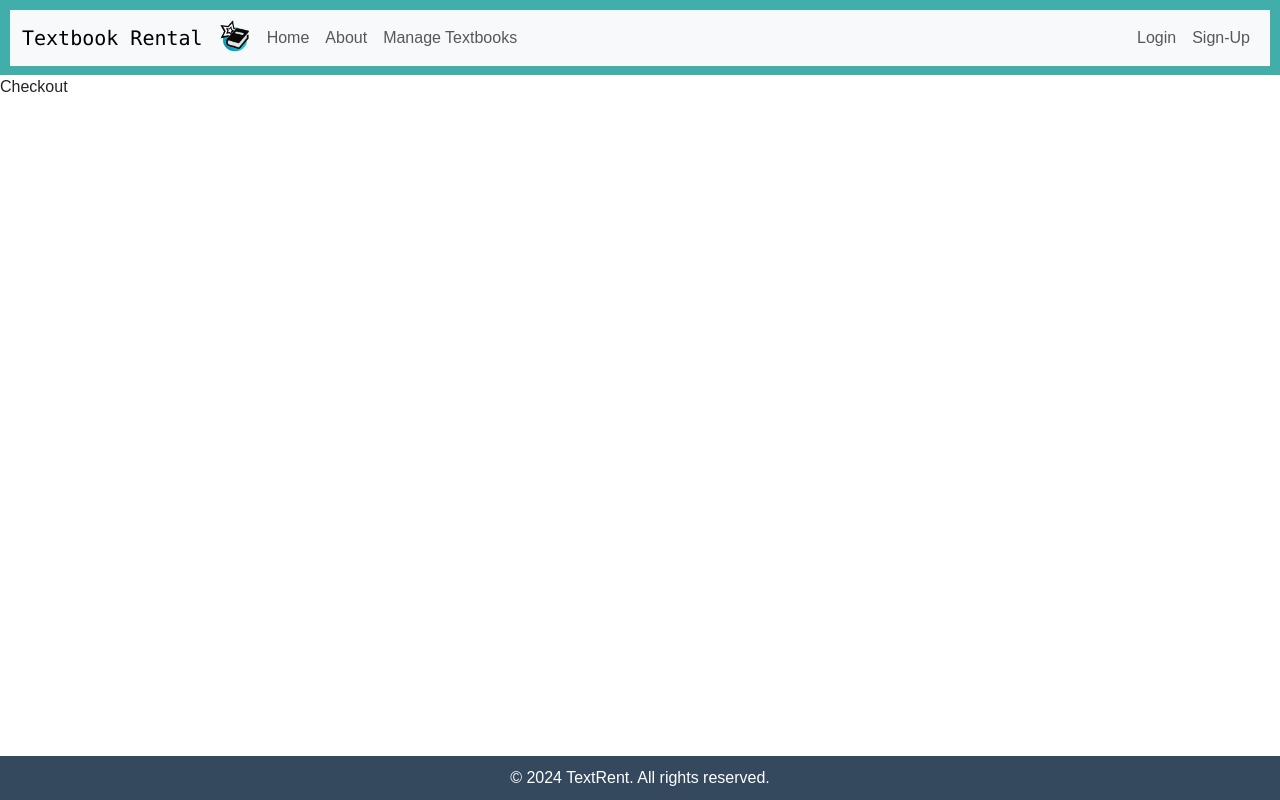
After one commit to ZaidJ2003/Textbook-Rental-Application, a Flask app: page /checkout in a window 1280 px wide. The commit adds this page. Run offline with Flask 3, Linux system fonts and the light colour scheme; some libraries are stand-ins or nearby versions.

Commit message:
Added checkout page

```diff
--- a/app.py
+++ b/app.py
@@ -340,6 +340,10 @@ def meetup():
     else:
         return render_template('index.html')
 
+@app.get('/checkout')
+def get_checkout():
+    return render_template('checkout.html')
+
 
 if __name__ == '__main__':
     app.run(debug=True)
--- /dev/null
+++ b/static/css/checkout.css
@@ -0,0 +1,98 @@
+* {
+    margin: 0;
+    padding: 0;
+    box-sizing: border-box;
+}
+
+body {
+    font-family: 'Poppins', sans-serif;
+    min-height: 100vh;
+    display: grid;
+    grid-template-columns: 1fr;
+    grid-auto-rows: 75px auto 50px;
+    grid-template-areas:
+    "hd"
+    "main"
+    "ft";
+    margin: 0 0 var(--header-height) 0;
+}
+
+header {
+    grid-area: hd;
+    background-color: #41aea9;
+    color: #005A91;
+    padding: 10px;
+    text-align: center;
+    position: relative;
+    top:0;
+}
+
+main {
+    grid-area: main;
+}
+
+footer {
+    grid-area: ft;
+    background-color: #34495e;
+    color: #fff;
+    padding: 10px;
+    text-align: center;
+    margin-top: auto;
+    bottom: 0;
+    width: 100%;
+    position: sticky;
+    bottom: 0;
+}
+
+.search-container {
+    width: 100%;
+    padding-top: 3%;
+    max-height: 230px;
+    background-image: linear-gradient(rgba(0,0,0,0), rgba(0,0,0,0), url(static/images/search.png));
+    background-position: center;
+    background-size: cover;
+    display: flex;
+    justify-content: center;
+}
+
+.search-bar {
+    width: 100%;
+    max-width: 700px;
+    background-color: #41aea9;
+    display: flex;
+    align-items: center;
+    border-radius: 60px;
+    padding: 10px 20px;
+    backdrop-filter: blur(4px) saturate(180%);
+}
+
+.search-bar input {
+    background: transparent;
+    flex: 1;
+    border: 0;
+    outline: none;
+    padding: 24px 20px;
+    font-size:20px;
+}
+
+::placeholder {
+    color: #fff;
+}
+
+.search-bar button img {
+    height: 50px;
+}
+
+.close {
+    float: right;
+    width: 30px;
+}
+
+/* .search-bar button {
+    border: 0;
+    border-radius: 50%;
+    width: 60px;
+    height: 60px;
+    cursor: pointer;
+    background: #585858;
+} */
--- a/templates/cart.html
+++ b/templates/cart.html
@@ -57,7 +57,7 @@
             <h3>Sales Tax: ${{ tax }}</h2>
             <hr>
             <h2>Total: ${{ final_price }}</h2>
-            <button type="submit" class="checkout-button">Checkout</button>
+            <a href="/checkout.html"><button type="submit" class="checkout-button">Checkout</button></a>
         </section>
         {% else %}
             <h2 class="mt-4">Your cart is empty. Add <a href="/search">books</a> to checkout</p>
--- /dev/null
+++ b/templates/checkout.html
@@ -0,0 +1,8 @@
+{% extends '_layout.html' %}
+
+{% block title %}<title>Checkout</title>{% endblock %}
+
+{% block body %}
+<link rel="stylesheet" href="/static/css/checkout.css">
+<div>Checkout</div>
+{% endblock %}
```
